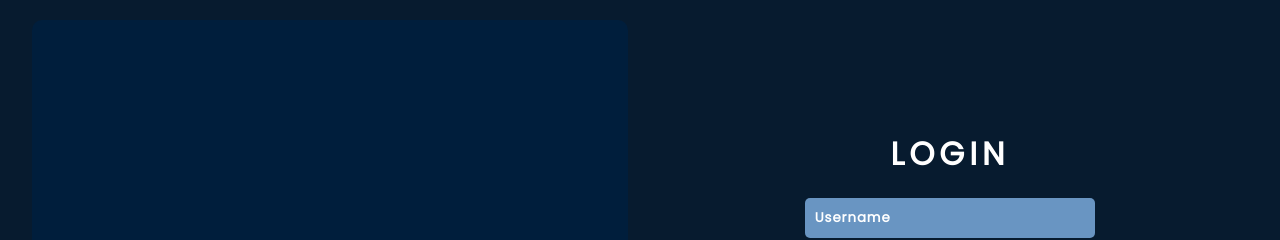
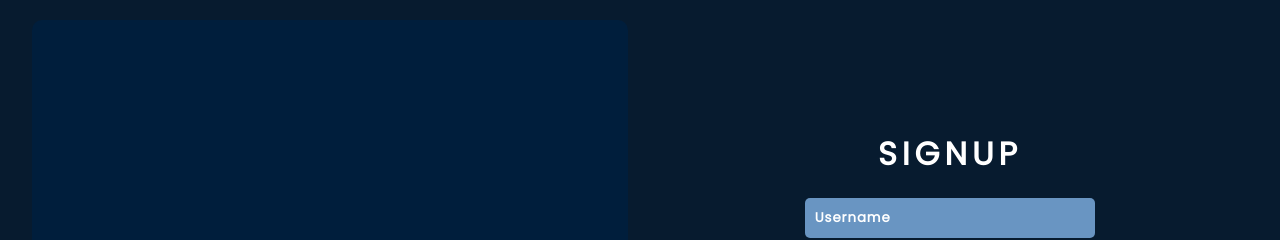
Before and after one commit to subham07-t/campus-keeper-UMS-app, a React (Vite) app in the folder frontend/: page / in a window 1280 px wide. Shown: the top 240 px of the page. Built offline with nearby package versions, Linux system fonts and the light colour scheme.

Commit message:
FE:Modified H1 tag

```diff
--- a/frontend/src/components/LoginCard/LoginCard.jsx
+++ b/frontend/src/components/LoginCard/LoginCard.jsx
@@ -3,7 +3,7 @@ import "./LoginCard.css";
 const LoginCard = () => {
   return (
     <div className="login__card">
-      <h1 className="login__heading">Login</h1>
+      <h1 className="login__heading">Signup</h1>
       <div className="input__div">
         <input className="input__field" placeholder="Username" />
         <input className="input__field" placeholder="Password" />
```
